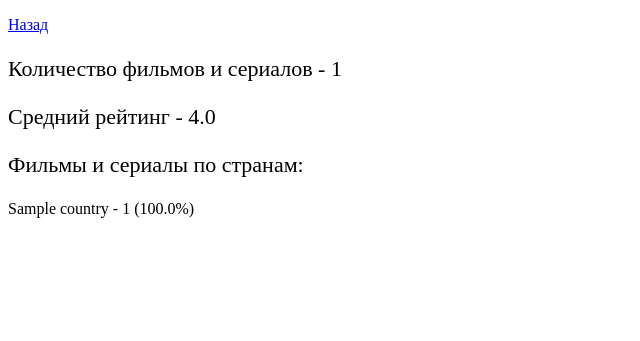
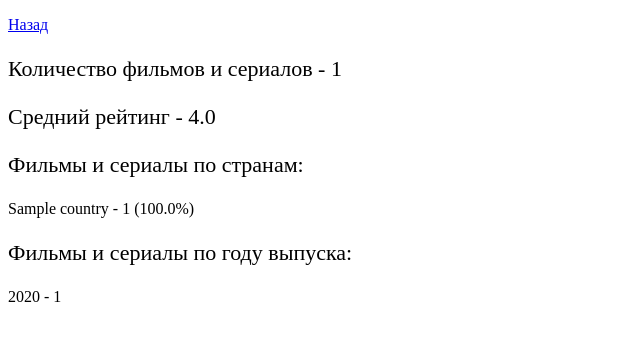
Before and after one commit to Spaceoceanoutlook/Films, a Django app: page /analytics/ in a window 1280 px wide. Shown: the top 341 px of the page, without its empty margins (0-640 px from the left). Run offline with Django 4.2, Linux system fonts and the light colour scheme; tables that the repository leaves empty hold one stand-in row (values such as "Sample post").

Commit message:
add service_year

```diff
--- a/thrillers_app/films/service.py
+++ b/thrillers_app/films/service.py
@@ -1,4 +1,4 @@
-from films.models import Film, Country
+from .models import Film, Country
 default_genre = None
 
 
@@ -25,3 +25,15 @@ def service_analytics():
     middle_rating = round((all_rating / len(films)), 2)
     analytics_country = sorted(analytics_country, reverse=True)
     return middle_rating, analytics_country, len(films)
+
+
+def service_year():
+    films = Film.objects.all()
+    count_year = {}
+    for film in films:
+        if film.year not in count_year:
+            count_year[film.year] = 1
+        else:
+            count_year[film.year] += 1
+    sort_dict = dict(sorted(count_year.items(), key=lambda item: item[1], reverse=True))
+    return sort_dict
--- a/thrillers_app/films/templates/films/analytics.html
+++ b/thrillers_app/films/templates/films/analytics.html
@@ -12,5 +12,9 @@
     {% for i in analytics_country %}
     <p>{{ i.1 }} - {{ i.2 }} ({{ i.0 }}%)</p>
     {% endfor %}
+    <p style="font-size: 22px;">Фильмы и сериалы по году выпуска:</p>
+    {% for key, values in sort_dict.items %}
+    <p> {{ key }} - {{ values }}</p>
+    {% endfor %}
 </body>
 </html>
--- a/thrillers_app/films/views.py
+++ b/thrillers_app/films/views.py
@@ -1,11 +1,11 @@
 from django.core.paginator import Paginator
 from django.shortcuts import render, redirect, get_object_or_404
-from films.forms import CommentForm, UserRegForm, UserLoginForm
-from films.models import Film, Comment, Genre, Basket, Country
+from .forms import CommentForm, UserRegForm, UserLoginForm
+from .models import Film, Comment, Genre, Basket, Country
 from django.contrib import messages
 from django.contrib.auth import login, logout
 from django.contrib.auth.models import User
-from films.service import service_analytics, service_index
+from .service import service_analytics, service_index, service_year
 
 default_genre = None
 
@@ -289,7 +289,7 @@ def search(request):
             for j in title_film:
                 if j.startswith(user_search.lower()):
                     list_films.append(i.pk)
-        films = Film.objects.filter(pk__in=list_films) # делаем из списка queryset
+        films = Film.objects.filter(pk__in=list_films)  # делаем из списка queryset
     title = 'Поиск'
     context = {'films': films, 'title': title}
     return render(request, 'films/search.html', context=context)
@@ -334,5 +334,7 @@ def country_films(request, pk):
 
 def analytics(request):
     middle_rating, analytics_country, count_films = service_analytics()
-    context = {'analytics_country': analytics_country, 'middle_rating': middle_rating, 'count_films': count_films}
+    sort_dict = service_year()
+    context = {'analytics_country': analytics_country, 'middle_rating': middle_rating,
+               'count_films': count_films, 'sort_dict': sort_dict}
     return render(request, 'films/analytics.html', context=context)
```
Also changed, not shown: thrillers_app/films/models.py (line endings or trailing spaces).
